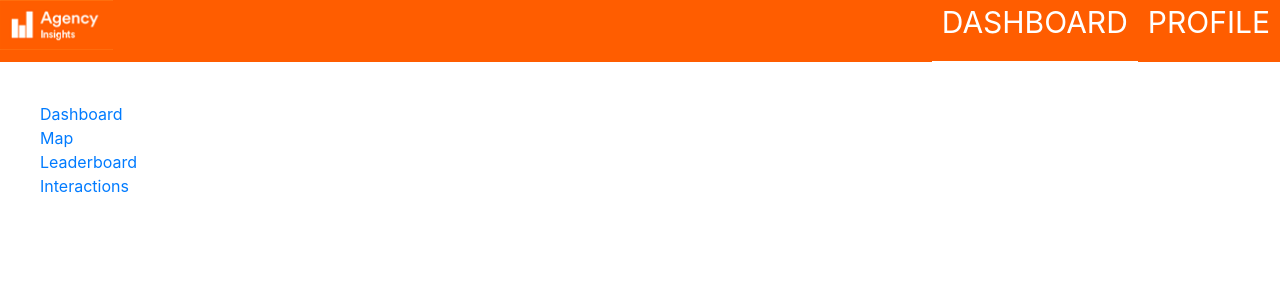
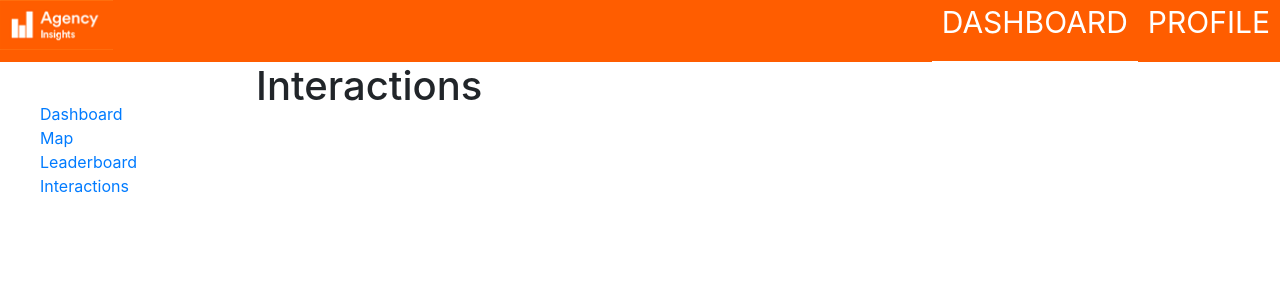
Before and after one commit to voluntarily/vly-agency-example, a React (Create React App) app in the folder VoluntarilyAgency/ClientApp/: page /interactions in a window 1280 px wide. Shown: the top 300 px of the page. Built offline with nearby package versions, Linux system fonts and the light colour scheme.

Commit message:
Added heading.

```diff
--- a/VoluntarilyAgency/ClientApp/src/components/Interactions/index.jsx
+++ b/VoluntarilyAgency/ClientApp/src/components/Interactions/index.jsx
@@ -6,6 +6,7 @@ export default class Interactions extends Component {
 
     return (
       <div>
+        <h1>Interactions</h1>
       </div>
     );
   }
```
